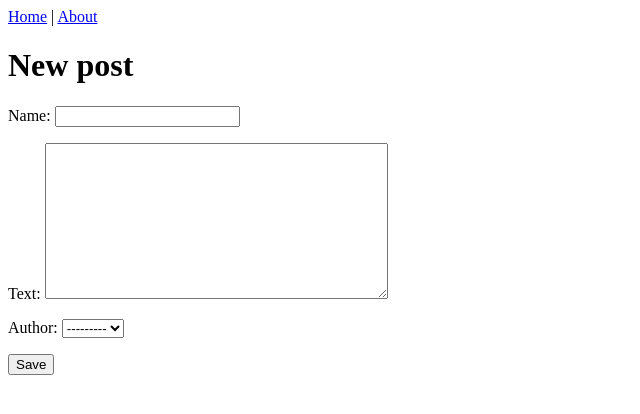
After one commit to omittones/py-learning, a Django app: page /post/new/ in a window 1280 px wide. The commit adds this page. Shown: the top 414 px of the page, without its empty margins (0-640 px from the left). Run offline with Django 3.2, Linux system fonts and the light colour scheme.

Commit message:
Debugging and learning.

```diff
--- a/django/trading/settings.py
+++ b/django/myproject/settings.py
@@ -1,5 +1,5 @@
 """
-Django settings for trading project.
+Django settings for myproject project.
 
 Generated by 'django-admin startproject' using Django 2.2.6.
 
@@ -50,7 +50,7 @@ MIDDLEWARE = [
     'django.middleware.clickjacking.XFrameOptionsMiddleware',
 ]
 
-ROOT_URLCONF = 'trading.urls'
+ROOT_URLCONF = 'myproject.urls'
 
 TEMPLATES = [
     {
@@ -68,7 +68,7 @@ TEMPLATES = [
     },
 ]
 
-WSGI_APPLICATION = 'trading.wsgi.application'
+WSGI_APPLICATION = 'myproject.wsgi.application'
 
 
 # Database
--- a/django/trading/wsgi.py
+++ b/django/myproject/wsgi.py
@@ -1,5 +1,5 @@
 """
-WSGI config for trading project.
+WSGI config for myproject project.
 
 It exposes the WSGI callable as a module-level variable named ``application``.
 
@@ -11,6 +11,6 @@ import os
 
 from django.core.wsgi import get_wsgi_application
 
-os.environ.setdefault('DJANGO_SETTINGS_MODULE', 'trading.settings')
+os.environ.setdefault('DJANGO_SETTINGS_MODULE', 'myproject.settings')
 
 application = get_wsgi_application()
--- a/django/pages/models.py
+++ b/django/pages/models.py
@@ -1,3 +1,4 @@
+from django.urls import reverse
 from django.db import models
 
 # Create your models here.
@@ -10,5 +11,5 @@ class Post(models.Model):
     def __str__(self):
         return f"Post named '{self.name}'"
 
-    # def __init__(self, *args, **kwargs):
-    #     super.__init__(self, *args, **kwargs)
+    def get_absolute_url(self):
+        return reverse('post-details', kwargs = { "post_id" : self.pk })
--- a/django/pages/urls.py
+++ b/django/pages/urls.py
@@ -1,7 +1,10 @@
 from django.urls import path
-from .views import HomePageView, AboutPageView
+from .views import HomePageView, AboutPageView, PostDetailsView, NewPostView, UpdatePostView
 
 urlpatterns = [
     path('', HomePageView.as_view(), name='home'),
-    path('about/', AboutPageView.as_view(), name='about')
+    path('about/', AboutPageView.as_view(), name='about'),
+    path('post/new/', NewPostView.as_view(), name='post-new'),
+    path('post/<int:post_id>/', PostDetailsView.as_view(), name='post-details'),
+    path('post/<int:post_id>/edit', UpdatePostView.as_view(), name='post-edit')
 ]
--- a/django/pages/views.py
+++ b/django/pages/views.py
@@ -1,4 +1,5 @@
-from django.views.generic import TemplateView, ListView
+from django.urls import reverse
+from django.views.generic import TemplateView, ListView, DetailView, CreateView, UpdateView
 from .models import Post
 
 class HomePageView(ListView):
@@ -6,5 +7,28 @@ class HomePageView(ListView):
     model = Post
     context_object_name = 'posts' # used in template to reference list of Posts
 
+
 class AboutPageView(TemplateView):
     template_name = 'about.html'
+
+
+class PostDetailsView(DetailView):
+    template_name = 'post_details.html'
+    model = Post
+    context_object_name = 'post'
+    pk_url_kwarg = 'post_id'
+
+    # def get(self, request, *args, **kwargs):
+    #     return super().get(request)
+
+
+class NewPostView(CreateView):
+    model = Post
+    template_name = 'post_new.html'
+    fields = ['name', 'text', 'author']
+
+
+class UpdatePostView(UpdateView):
+    model = Post
+    template_name = 'post_edit.html'
+    fields = ['name', 'text']
--- /dev/null
+++ b/django/templates/post_new.html
@@ -0,0 +1,11 @@
+{% extends "base.html" %}
+
+{% block content %}
+
+<h1>New post</h1>
+<form action="" method="post">{% csrf_token %}
+  {{ form.as_p }}
+  <input type="submit" value="Save" />
+</form>
+
+{% endblock content %}
```
Also changed, not shown: django/manage.py (+12 -1 lines), django/templates/home.html (+7 -1 lines), django/templates/post_details.html (added, +8 -0 lines), django/myproject/__init__.py (added), django/myproject/urls.py (renamed from django/trading/urls.py), 2 other files.
